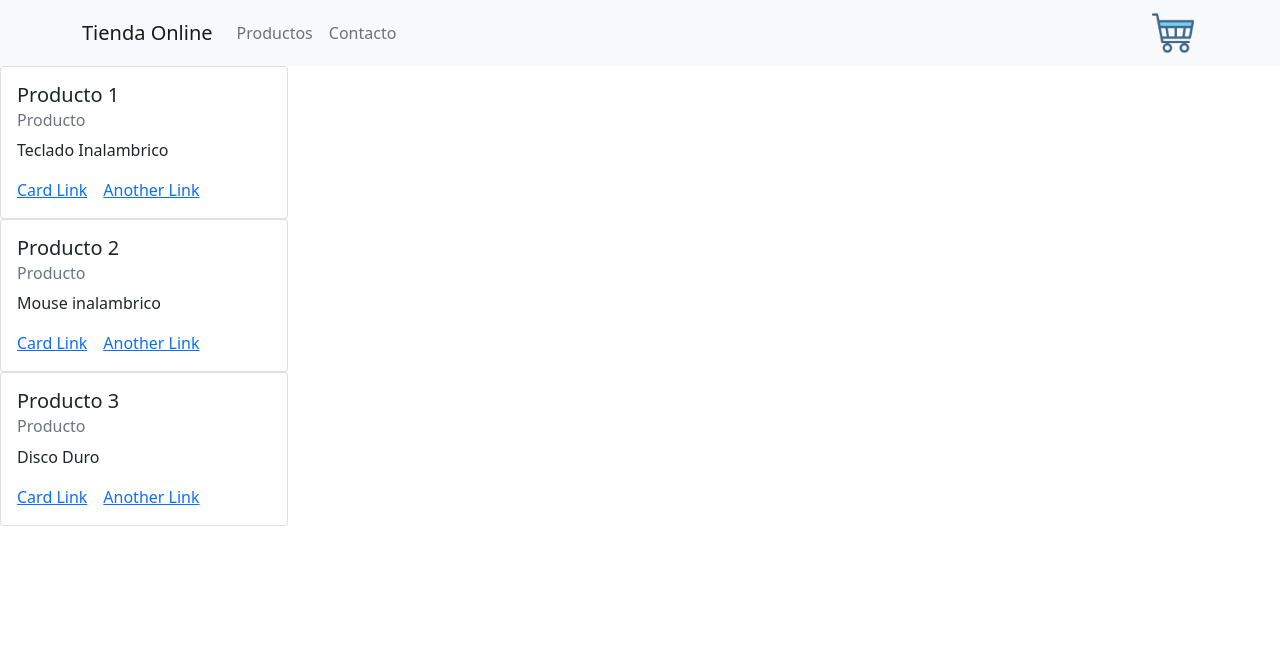
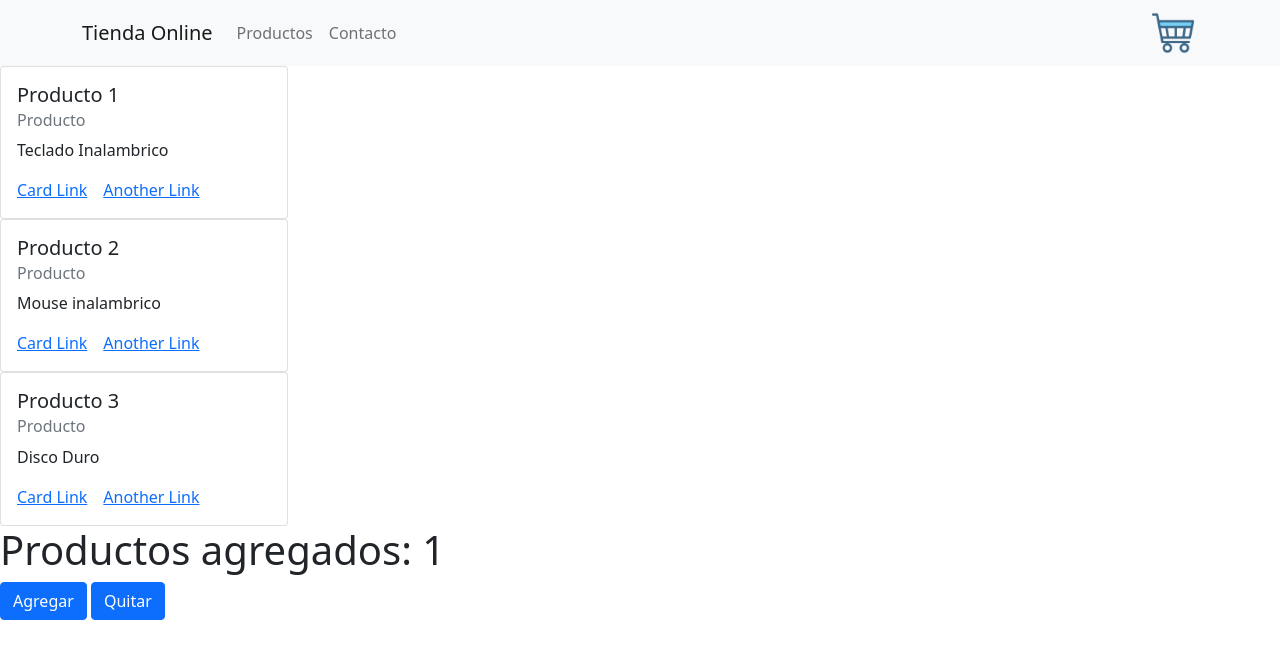
Before and after one commit to LJorsini/proyectoFinalReactJS, a React (Create React App) app: page / in a window 1280 px wide. Shown: the top 658 px of the page. Built offline with nearby package versions, Linux system fonts and the light colour scheme.

Commit message:
entregable clase 5 - se agrego ItemCount.js

```diff
--- a/public/index.html
+++ b/public/index.html
@@ -1,5 +1,5 @@
 <!DOCTYPE html>
-<html lang="en">
+<html lang="es">
   <head>
     <meta charset="utf-8" />
     <link rel="icon" href="%PUBLIC_URL%/favicon.ico" />
--- a/src/App.js
+++ b/src/App.js
@@ -1,7 +1,9 @@
 import './App.css';
 import NavBar from './components/NavBar';
 import ItemListContainer from './components/ItemListContainer';
-import 'bootstrap/dist/css/bootstrap.min.css';
+import './components/NavBar'
+import ItemCount from './components/ItemCount';
+
 
 
 
@@ -11,9 +13,8 @@ function App() {
       <div>
         <div><NavBar /></div>
         <div><ItemListContainer/></div>
-
-
-      </div>
+        <div><ItemCount/></div>
+        </div>
 
     );
 }
--- /dev/null
+++ b/src/components/ItemCount.js
@@ -0,0 +1,37 @@
+import React from 'react';
+import Button from 'react-bootstrap/Button';
+
+function Contador () {
+    const max = 10;
+    const min =1;
+
+
+
+    const [isAdd, setCounter] = React.useState(min);
+
+    const agregar = () => {
+         const valorActual = isAdd + 1;
+         if (valorActual<=max) {
+            setCounter(valorActual);
+         }
+    };
+
+    const quitar = () => {
+        const valorActual = isAdd -1;
+        if (valorActual>=1) {
+            setCounter(valorActual);
+        }
+    };
+
+    return (
+        <div>
+            <h1>Productos agregados: {isAdd}</h1>
+            <Button  variant='primary' onClick={agregar}>Agregar</Button> {''}
+            <Button  variant='primary' onClick={quitar}>Quitar</Button>
+
+        </div>
+    )
+
+}
+
+export default Contador;
```
